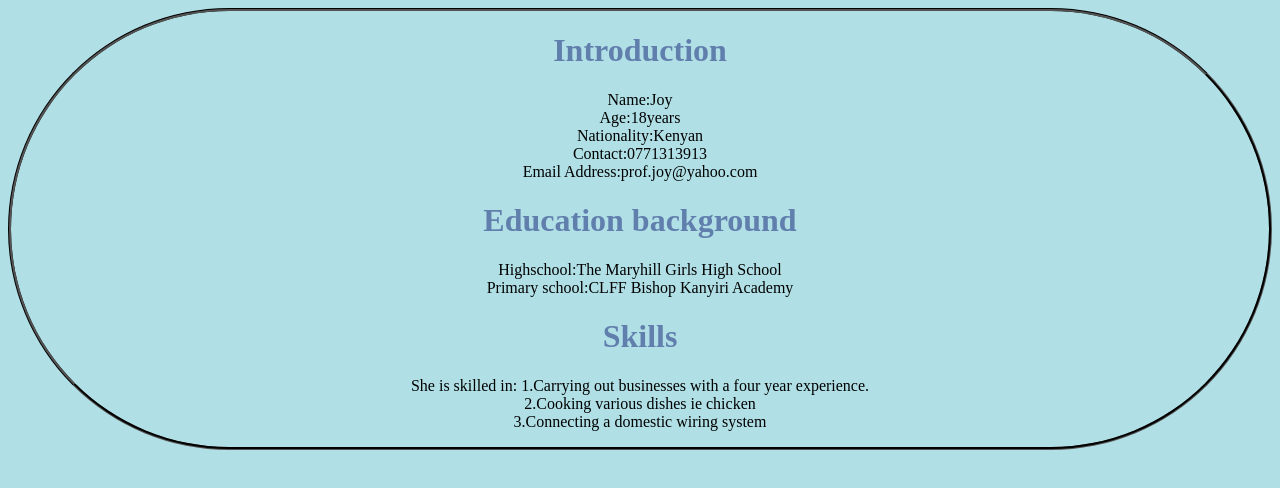
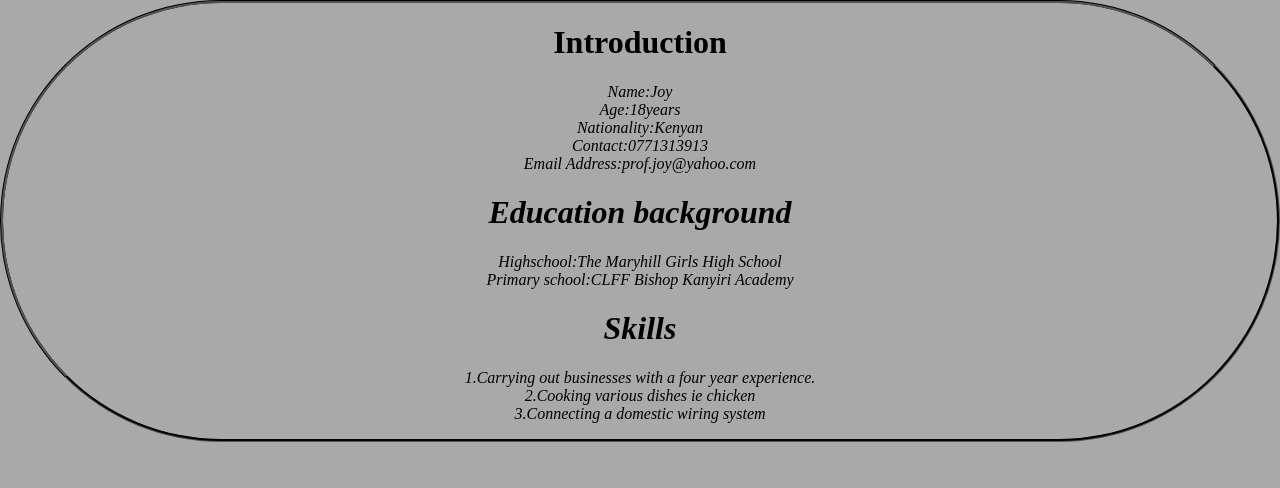
Before and after one commit to Muthengiajoy/web_development, a plain HTML site: page portfolio.htm in a window 1280 px wide. Drawn offline with Linux system fonts and the light colour scheme.

Commit message:
portfoliothingys

```diff
--- a/portfolio.htm
+++ b/portfolio.htm
@@ -7,23 +7,26 @@
      </head>
      <body style="color:black">
         <h1>Introduction</h1>
-        <p id=para1>
+        <pclass="para"><I>
         Name:Joy<br>
         Age:18years<br>
         Nationality:Kenyan<br>
         Contact:0771313913<br>
         Email Address:prof.joy@yahoo.com<br>
+        </I>
         </p>
-        <p id=para2>
+        <p class="para1"><I>
             <h1>Education background</h1>
             Highschool:The Maryhill Girls High School<br>
             Primary school:CLFF Bishop Kanyiri Academy
+            </I>
          </p>
-         <p class="para3">
+         <p class="para1"><I>
             <h1>Skills</h1>
-            She is skilled in: 1.Carrying out businesses with a four year experience.<br>
+                               1.Carrying out businesses with a four year experience.<br>
                                2.Cooking various dishes ie chicken<br>
                                3.Connecting a domestic wiring system<br>
+              </I>
 
          </p>
 
--- a/style.css
+++ b/style.css
@@ -1,24 +1,19 @@
 h1{
-    color:rgba(7, 15, 108, 0.463)
+    color:black
 }
 
 
-#para1{
-    color:black
 
-}
-#para2{
-    color: black
-}
 body{
-    background-color: powderblue;
+    margin: auto;
     border-radius: 234px;
     border-style: groove;
     border-color: black;
     text-align: center;
+    color: beige;
+    background-color: darkgray
 
 }
-.para3{
-    color: black;
-
+.para1{
+    background-color:black
 }
```
